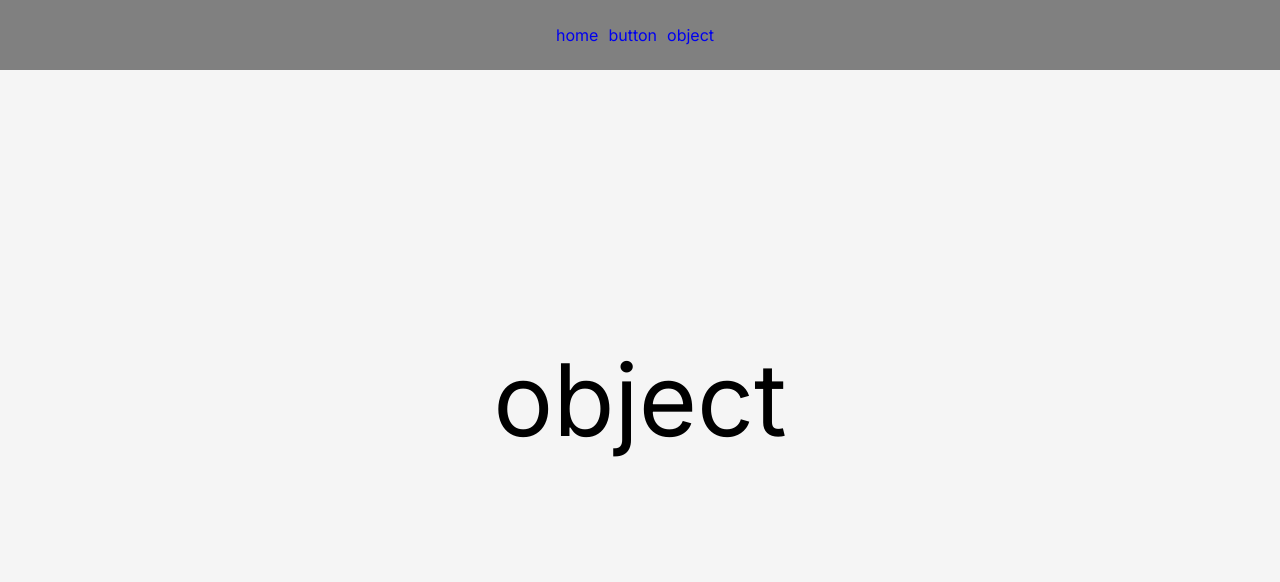
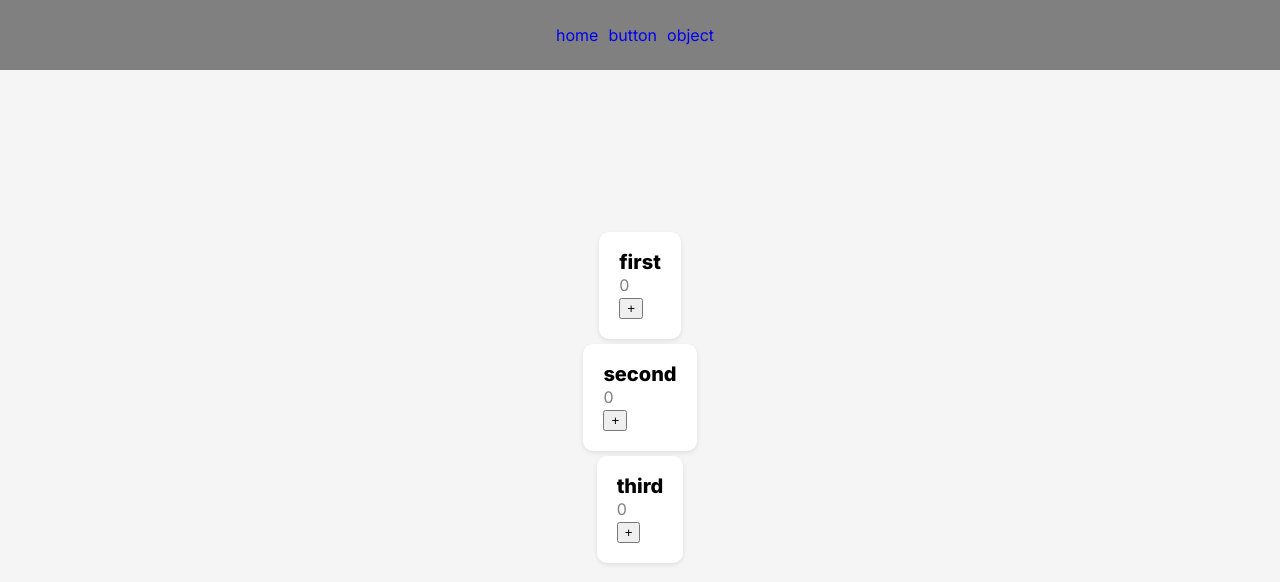
Before and after one commit to SRHS-SPAM/Assignment, a Next.js app in the folder next_assignment/submit/lilac/: page /object in a window 1280 px wide. Shown: the top 582 px of the page. Built offline with nearby package versions, Linux system fonts and the light colour scheme.

Commit message:
Today's uncompleted-SECond-nalmuk-assignment

```diff
--- a/next_assignment/submit/lilac/app/globals.css
+++ b/next_assignment/submit/lilac/app/globals.css
@@ -47,3 +47,20 @@ body {
   margin-right: 10px;
   text-decoration: none;
 }
+
+.list-item {
+  background: white;
+  border-radius: 10px;
+  padding: 20px;
+  margin-bottom: 5px;
+  box-shadow: rgb(224, 224, 224) 0px 2px 4px 0px;
+}
+.list-item h4 {
+  font-size: 20px;
+  font-weight: 800;
+  margin: 0;
+}
+.list-item p {
+  color: grey;
+  margin: 5px 0px;
+}
--- a/next_assignment/submit/lilac/app/object/page.js
+++ b/next_assignment/submit/lilac/app/object/page.js
@@ -1,8 +1,25 @@
-
+"use client";
+import { useState } from "react";
 export default function Object() {
+  let ob = ["first", "second", "third"]
+  let [cnt, tocnt] = useState([0, 0, 0])
   return (
     <>
-    <h1 className="title">object</h1>
+      {
+      ob.map((ai, i)=> {
+          return(
+              <div className="list-item">
+                <h4>{ai}</h4>
+                <p>{cnt[i]}</p>
+                <button onClick={()=> {
+                  let sorry = [...cnt]
+                  sorry[i]++;
+                  tocnt(sorry)
+                }}>+</button>
+              </div>
+          )
+        })
+      }
     </>
   )
 }
```
